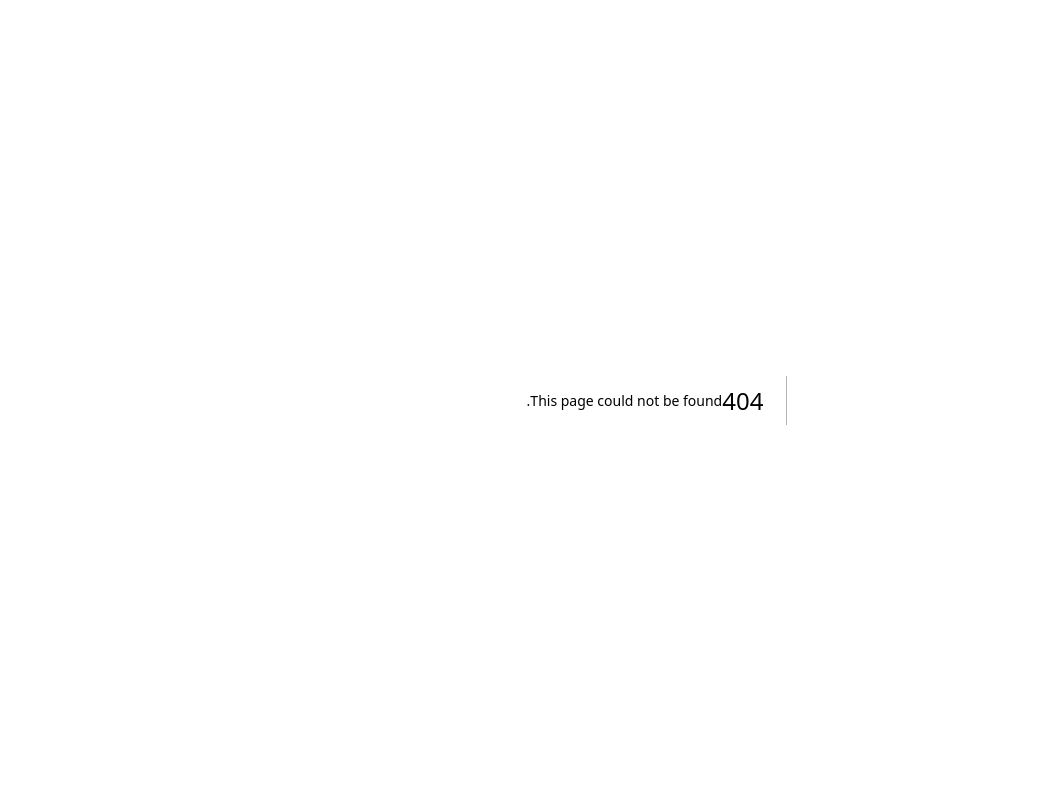
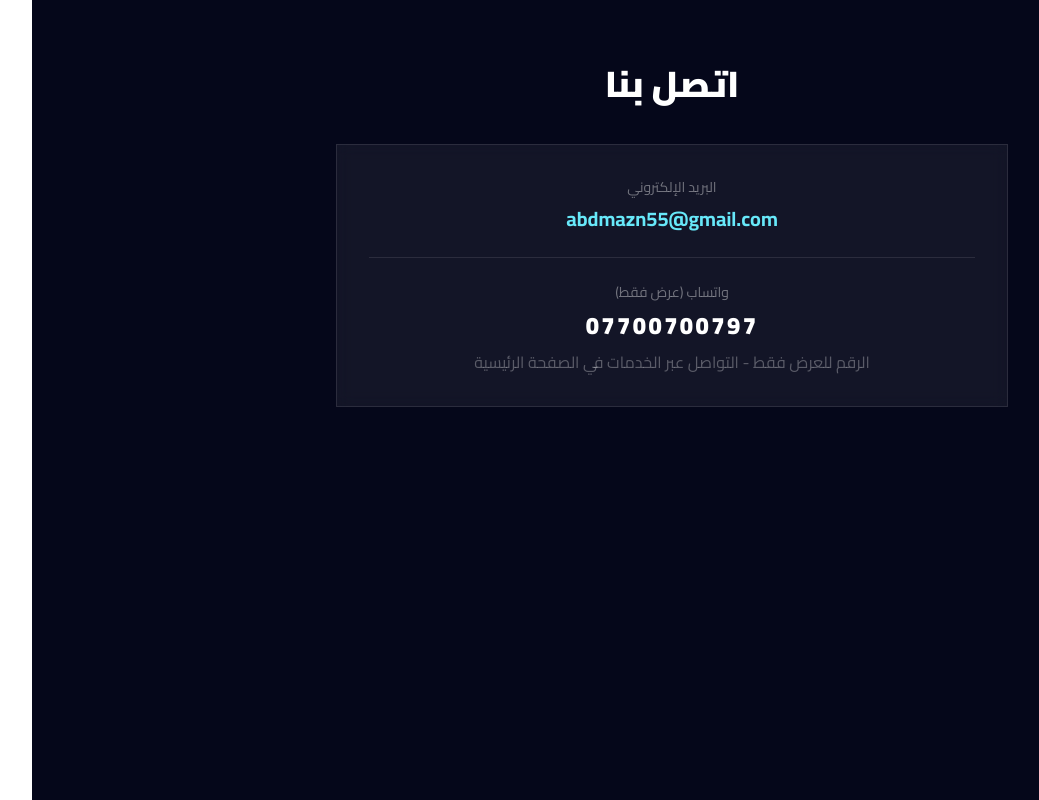
Before and after one commit to mahmoodabdm/buhouthal, a Next.js app: page /contact in a window 1280 px wide. Before the commit this address had no page. Shown: the whole page, without its empty margins (15-1054 px from the left). Built offline with nearby package versions, Linux system fonts and the light colour scheme.

Commit message:
Create page.tsx

```diff
--- /dev/null
+++ b/app/contact/page.tsx
@@ -0,0 +1,22 @@
+export default function Contact() {
+  return (
+    <main className="min-h-screen bg-[#05071a] text-white px-6 py-16 relative overflow-hidden">
+      <div className="absolute top-0 left-0 w- h- bg-blue-600/20 rounded-full blur- -z-10" />
+      <div className="max-w-2xl mx-auto text-center">
+        <h1 className="text-4xl font-black mb-10">اتصل بنا</h1>
+        <div className="bg-white/[0.06] border border-white/10 backdrop-blur p-8 rounded- space-y-6">
+          <div>
+            <p className="text-white/40 text-sm">البريد الإلكتروني</p>
+            <p className="text-xl font-bold mt-2 text-cyan-300">abdmazn55@gmail.com</p>
+          </div>
+          <div className="h-px bg-white/10" />
+          <div>
+            <p className="text-white/40 text-sm">واتساب (عرض فقط)</p>
+            <p className="text-2xl font-black mt-2 tracking-widest">07700700797</p>
+            <p className="text- text-white/30 mt-2">الرقم للعرض فقط - التواصل عبر الخدمات في الصفحة الرئيسية</p>
+          </div>
+        </div>
+      </div>
+    </main>
+  )
+}
```
